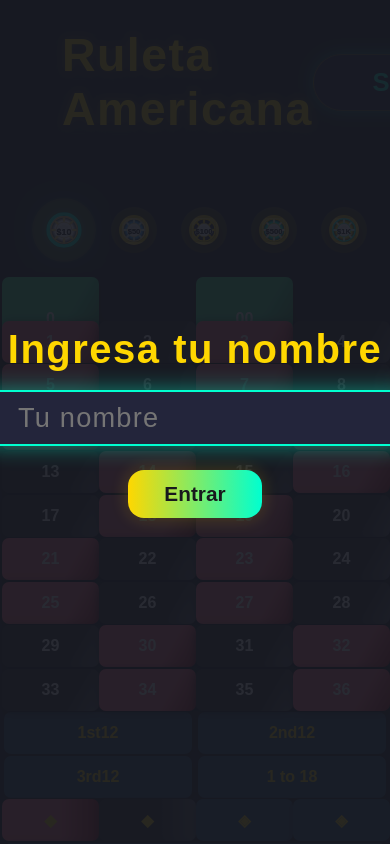
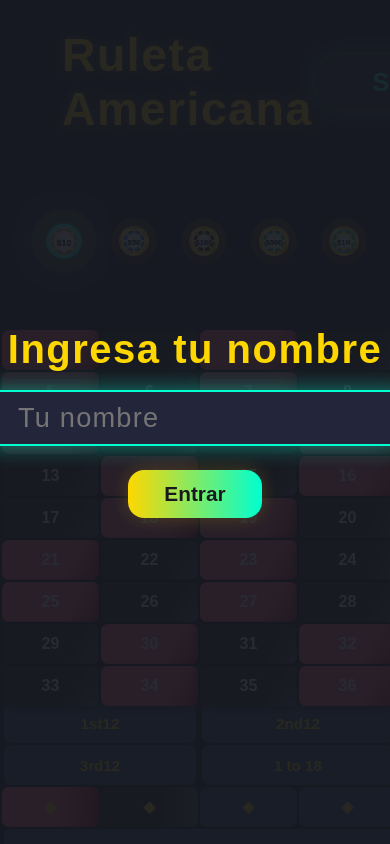
Before and after one commit to Shxheld/RuletaOnline, a website: page ruletaonline1/public/player.html in a window 390 px wide. Shown: the top 844 px of the page. Drawn offline with nearby package versions, Linux system fonts and the light colour scheme; no server answers.

Commit message:
Update style.css

```diff
--- a/ruletaonline1/public/style.css
+++ b/ruletaonline1/public/style.css
@@ -472,12 +472,11 @@ body.slot #slot-bg { display: block !important; }
   transform: scale(1.08);
 }
 
-/* ---------------- RESPONSIVE (MÓVIL): MESA COMPACTA Y VERTICAL ------------------ */
 @media (max-width: 700px) {
   .mesa-casino {
-    grid-template-columns: repeat(4, minmax(0, 1fr)) !important;
-    grid-template-rows: repeat(9, minmax(0, 1fr)) !important;
-    gap: 1.5px 2px !important;
+    grid-template-columns: repeat(4, 1fr) !important;
+    grid-template-rows: repeat(14, 1fr) !important;
+    gap: 2px !important;
     width: 99vw !important;
     max-width: 99vw !important;
     margin: 0 auto !important;
@@ -493,14 +492,26 @@ body.slot #slot-bg { display: block !important; }
   .casilla-bet-outer,
   .casilla-bet {
     font-size: 1em !important;
-    height: 42px !important;
-    min-height: 42px !important;
+    height: 40px !important;
+    min-height: 40px !important;
     border-radius: 7px !important;
     padding: 0 2px !important;
   }
   .casilla-num.cero-doble {
-    height: 84px !important;
-    min-height: 84px !important;
+    height: 40px !important;
+    min-height: 40px !important;
+    font-size: 1.2em !important;
+    grid-column: span 2 !important;
+  }
+  .casilla-bet-outer.dozen,
+  .casilla-bet-outer.lowhigh,
+  .casilla-bet-outer.red,
+  .casilla-bet-outer.black,
+  .casilla-bet-outer.even,
+  .casilla-bet-outer.odd {
+    height: 30px !important;
+    min-height: 30px !important;
+    font-size: 0.95em !important;
   }
   .apuesta-ficha {
     width: 18px !important;
@@ -515,15 +526,4 @@ body.slot #slot-bg { display: block !important; }
     height: 22px !important;
     font-size: 1em !important;
   }
-  /* Elimina cualquier slider de opacidad */
-  .opacity-slider-container,
-  .opacity-slider-label,
-  .opacity-slider {
-    display: none !important;
-    height: 0 !important;
-    width: 0 !important;
-    opacity: 0 !important;
-    position: absolute !important;
-    pointer-events: none !important;
-  }
 }
```
